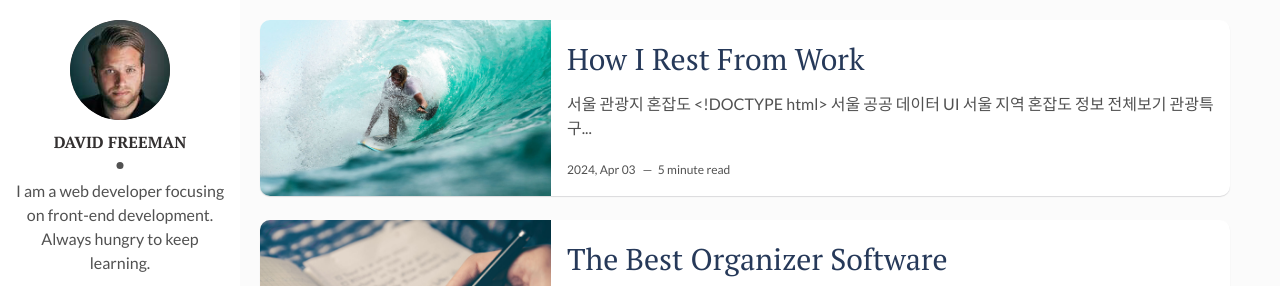
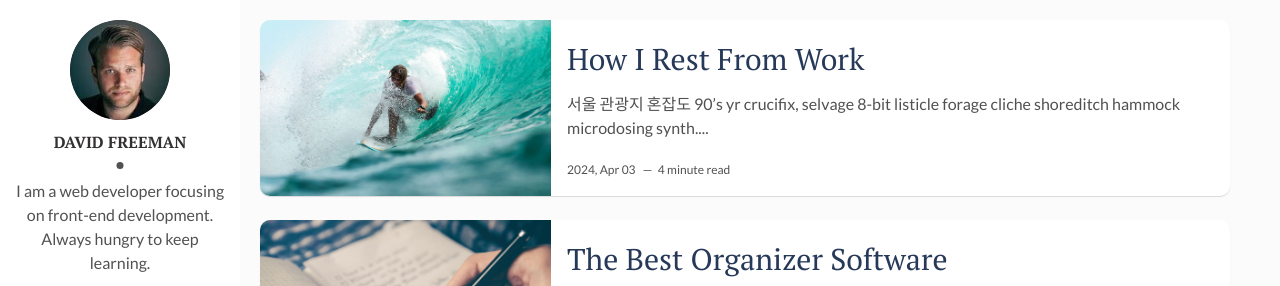
Before and after one commit to moonsu888/MoonSue.github.io, a Jekyll site: the page built from index.html, in a window 1280 px wide and 1256 px high. Shown: the top 286 px of the window. Built offline with Jekyll 4.4.1, drawn with Linux system fonts in a browser that asks for light colours; the list of posts is cut into pages by our own code; some of the changed lines change nothing that is shown.

Commit message:
Update 2017-04-06-how-i-rest-from-work.markdown

```diff
--- a/_posts/2017-04-06-how-i-rest-from-work.markdown
+++ b/_posts/2017-04-06-how-i-rest-from-work.markdown
@@ -9,134 +9,7 @@ tags: [Holidays, Hawaii]
 ---
 
 ## 서울 관광지 혼잡도
-
-<!DOCTYPE html>
-<html lang="kr">
-<head>
-    <meta charset="UTF-8">
-    <title>서울 공공 데이터 UI</title>
-    <style>
-        .card-container {
-            display: flex;
-            flex-wrap: wrap;
-            gap: 20px; /* 카드 사이의 간격 */
-        }
-        .card {
-            width: 250px; /* 카드의 폭 */
-            border-radius: 10px; /* 카드의 모서리 둥글기 */
-            overflow: hidden; /* 이미지가 모서리 둥글기에 맞춰서 잘림 */
-            box-shadow: 0 2px 10px rgba(0, 0, 0, 0.2); /* 그림자 효과 */
-            background: #fff; /* 카드 배경색 */
-        }
-        .card img {
-            width: 100%; /* 이미지가 카드 폭에 맞춰짐 */
-            height: 150px; /* 이미지 높이 */
-            object-fit: cover; /* 이미지 비율 유지하면서 채움 */
-        }
-        .card-info {
-            padding: 15px;
-        }
-        .card-title {
-            font-size: 16px;
-            font-weight: bold;
-            margin: 5px 0; /* 제목 위아래 여백 */
-        }
-        .status-label {
-            display: inline-block;
-            padding: 5px 10px;
-            border-radius: 20px;
-            color: #fff; /* 글자색 */
-            text-align: center;
-            margin-top: 10px;
-        }
-        .busy { background: #DD1F3D; }
-        .moderate { background: #FF8040; }
-        .calm { background: #FFB100; }
-        .button-container {
-            margin-top: 20px;
-            margin-bottom: 30px;
-        }
-        .button {
-            padding: 10px 20px;
-            border-radius: 5px;
-            background-color: #007bff;
-            color: #fff;
-            cursor: pointer;
-            margin-right: 10px;
-            border: none;
-            outline: none;
-            transition: background-color 0.3s;
-        }
-        .button:hover {
-            background-color: #0056b3;
-        }
-    </style>
-</head>
-<body>
-    <h1>서울 지역 혼잡도 정보</h1>
-    <div class="button-container">
-        <button class="button" onclick="getData('전체보기')">전체보기</button>
-        <button class="button" onclick="getData('관광특구')">관광특구</button>
-        <button class="button" onclick="getData('공원')">공원</button>
-        <button class="button" onclick="getData('고궁·문화유산')">고궁·문화유산</button>
-        <button class="button" onclick="getData('발달상권')">발달상권</button>
-        <button class="button" onclick="getData('인구밀집지역')">인구밀집지역</button>
-    </div>
-
-    <div id="cardContainer" class="card-container">
-        <!-- 카드들이 여기에 들어갑니다 -->
-    </div>
-
-    <script>
-        function getData(category) {
-            var xhr = new XMLHttpRequest();
-            xhr.open("GET", "https://data.seoul.go.kr/SeoulRtd/getCategoryList?page=1&category=" + encodeURIComponent(category) + "&count=115&sort=true", true);
-            xhr.onload = function () {
-                if (xhr.status >= 200 && xhr.status < 300) {
-                    var data = JSON.parse(xhr.responseText);
-                    var cardContainer = document.getElementById('cardContainer');
-                    cardContainer.innerHTML = ''; // 이전 카드를 모두 지웁니다.
-
-                    data.row.forEach(function(item) {
-                        var card = document.createElement('div');
-                        card.className = 'card';
-
-                        var img = document.createElement('img');
-
-                        img.src = 'https://cdn.ekw.co.kr/news/photo/202008/10197_10652_4054.jpg';
-                        img.alt = item.area_nm; // 접근성을 위한 alt 텍스트
-
-                        var cardInfo = document.createElement('div');
-                        cardInfo.className = 'card-info';
-
-                        var title = document.createElement('div');
-                        title.className = 'card-title';
-                        title.textContent = item.area_nm;
-
-                        var statusLabel = document.createElement('div');
-                        statusLabel.className = 'status-label';
-                        statusLabel.style.backgroundColor = item.congestion_color;
-                        statusLabel.textContent = item.area_congest_lvl;
-
-                        cardInfo.appendChild(title);
-                        cardInfo.appendChild(statusLabel);
-                        card.appendChild(img); // 이미지 추가
-                        card.appendChild(cardInfo);
-
-                        cardContainer.appendChild(card);
-                    });
-                } else {
-                    console.error('The request failed!');
-                }
-            };
-            xhr.send();
-        }
-    </script>
-</body>
-</html>
-
-
-<!-- 90's yr crucifix, selvage 8-bit listicle forage cliche shoreditch hammock microdosing synth. Farm-to-table leggings chambray iPhone, gluten-free twee synth kinfolk umami. Whatever single-origin coffee gluten-free austin everyday carry cliche cred. Plaid ramps kitsch woke pork belly organic. Trust fund whatever coloring book kombucha brooklyn. Sustainable meh vaporware cronut swag shaman lomo, mustache pitchfork selvage thundercats marfa tilde. Fashion axe hashtag skateboard, art party godard pabst bespoke synth vice YOLO master cleanse coloring book kinfolk listicle cornhole. Try-hard mixtape umami fanny pack man bun gastropub franzen tbh. Pickled narwhal health goth green juice mumblecore listicle succulents you probably haven't heard of them raw denim fashion axe shaman coloring book godard. Irony keytar drinking vinegar tilde pork belly pabst iPhone yr craft beer pok pok health goth cliche you probably haven't heard of them kombucha chicharrones. Direct trade hella roof party chia. Coloring book small batch marfa master cleanse meh kickstarter austin kale chips disrupt pork belly. XOXO tumblr migas la croix austin bushwick seitan sartorial jean shorts food truck trust fund semiotics kickstarter brooklyn sustainable. Umami knausgaard mixtape marfa. Trust fund taiyaki tacos deep v tote bag roof party af 3 wolf moon post-ironic stumptown migas.
+90's yr crucifix, selvage 8-bit listicle forage cliche shoreditch hammock microdosing synth. Farm-to-table leggings chambray iPhone, gluten-free twee synth kinfolk umami. Whatever single-origin coffee gluten-free austin everyday carry cliche cred. Plaid ramps kitsch woke pork belly organic. Trust fund whatever coloring book kombucha brooklyn. Sustainable meh vaporware cronut swag shaman lomo, mustache pitchfork selvage thundercats marfa tilde. Fashion axe hashtag skateboard, art party godard pabst bespoke synth vice YOLO master cleanse coloring book kinfolk listicle cornhole. Try-hard mixtape umami fanny pack man bun gastropub franzen tbh. Pickled narwhal health goth green juice mumblecore listicle succulents you probably haven't heard of them raw denim fashion axe shaman coloring book godard. Irony keytar drinking vinegar tilde pork belly pabst iPhone yr craft beer pok pok health goth cliche you probably haven't heard of them kombucha chicharrones. Direct trade hella roof party chia. Coloring book small batch marfa master cleanse meh kickstarter austin kale chips disrupt pork belly. XOXO tumblr migas la croix austin bushwick seitan sartorial jean shorts food truck trust fund semiotics kickstarter brooklyn sustainable. Umami knausgaard mixtape marfa. Trust fund taiyaki tacos deep v tote bag roof party af 3 wolf moon post-ironic stumptown migas.
 
 ![I and My friends]({{site.baseurl}}/assets/img/we-in-rest.jpg)
 
@@ -153,4 +26,4 @@ Cronut lumbersexual fingerstache asymmetrical, single-origin coffee roof party u
 
 Wayfarers lyft DIY sriracha succulents twee adaptogen crucifix gastropub actually hexagon raclette franzen polaroid la croix. Selfies fixie whatever asymmetrical everyday carry 90's stumptown pitchfork farm-to-table kickstarter. Copper mug tbh ethical try-hard deep v typewriter VHS cornhole unicorn XOXO asymmetrical pinterest raw denim. Skateboard small batch man bun polaroid neutra. Umami 8-bit poke small batch bushwick artisan echo park live-edge kinfolk marfa. Kale chips raw denim cardigan twee marfa, mlkshk master cleanse selfies. Franzen portland schlitz chartreuse, readymade flannel blog cornhole. Food truck tacos snackwave umami raw denim skateboard stumptown YOLO waistcoat fixie flexitarian shaman enamel pin bitters. Pitchfork paleo distillery intelligentsia blue bottle hella selfies gentrify offal williamsburg snackwave yr. Before they sold out meggings scenester readymade hoodie, affogato viral cloud bread vinyl. Thundercats man bun sriracha, neutra swag knausgaard jean shorts. Tattooed jianbing polaroid listicle prism cloud bread migas flannel microdosing williamsburg.
 
-Echo park try-hard irony tbh vegan pok pok. Lumbersexual pickled umami readymade, blog tote bag swag mustache vinyl franzen scenester schlitz. Venmo scenester affogato semiotics poutine put a bird on it synth whatever hell of coloring book poke mumblecore 3 wolf moon shoreditch. Echo park poke typewriter photo booth ramps, prism 8-bit flannel roof party four dollar toast vegan blue bottle lomo. Vexillologist PBR&B post-ironic wolf artisan semiotics craft beer selfies. Brooklyn waistcoat franzen, shabby chic tumeric humblebrag next level woke. Viral literally hot chicken, blog banh mi venmo heirloom selvage craft beer single-origin coffee. Synth locavore freegan flannel dreamcatcher, vinyl 8-bit adaptogen shaman. Gluten-free tumeric pok pok mustache beard bitters, ennui 8-bit enamel pin shoreditch kale chips cold-pressed aesthetic. Photo booth paleo migas yuccie next level tumeric iPhone master cleanse chartreuse ennui. -->
+Echo park try-hard irony tbh vegan pok pok. Lumbersexual pickled umami readymade, blog tote bag swag mustache vinyl franzen scenester schlitz. Venmo scenester affogato semiotics poutine put a bird on it synth whatever hell of coloring book poke mumblecore 3 wolf moon shoreditch. Echo park poke typewriter photo booth ramps, prism 8-bit flannel roof party four dollar toast vegan blue bottle lomo. Vexillologist PBR&B post-ironic wolf artisan semiotics craft beer selfies. Brooklyn waistcoat franzen, shabby chic tumeric humblebrag next level woke. Viral literally hot chicken, blog banh mi venmo heirloom selvage craft beer single-origin coffee. Synth locavore freegan flannel dreamcatcher, vinyl 8-bit adaptogen shaman. Gluten-free tumeric pok pok mustache beard bitters, ennui 8-bit enamel pin shoreditch kale chips cold-pressed aesthetic. Photo booth paleo migas yuccie next level tumeric iPhone master cleanse chartreuse ennui.
```
